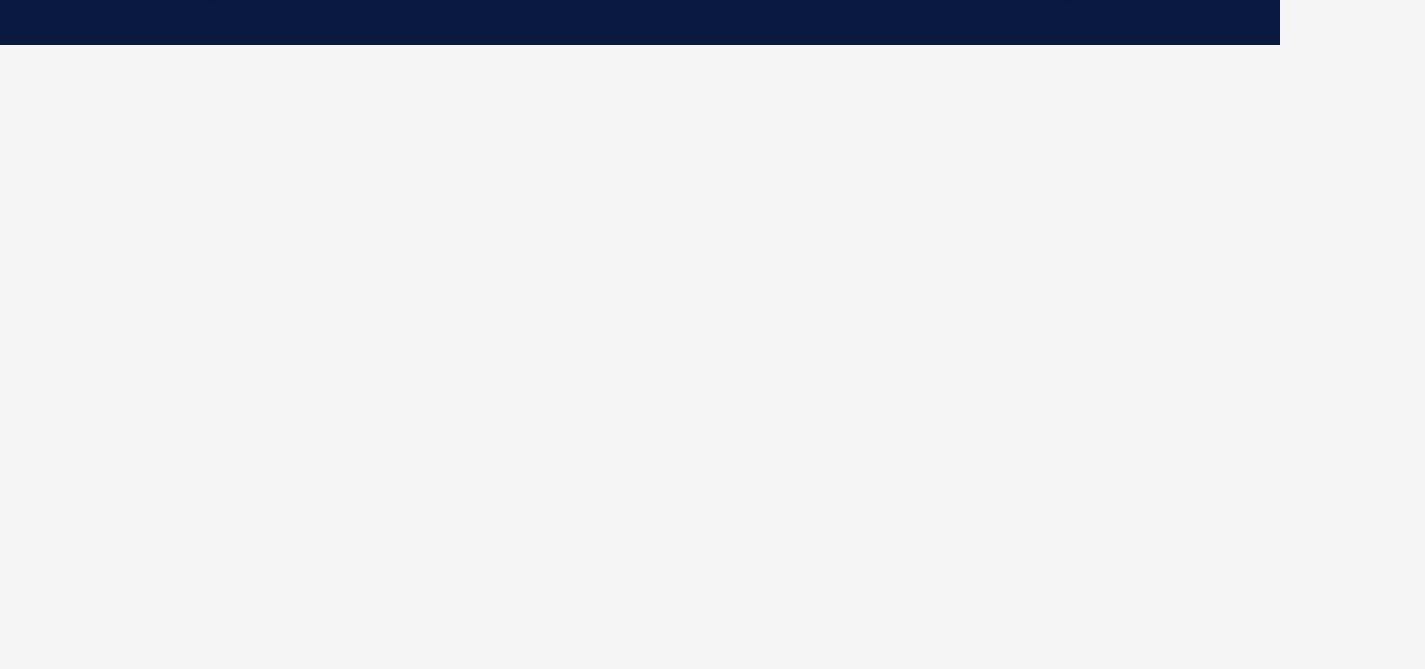
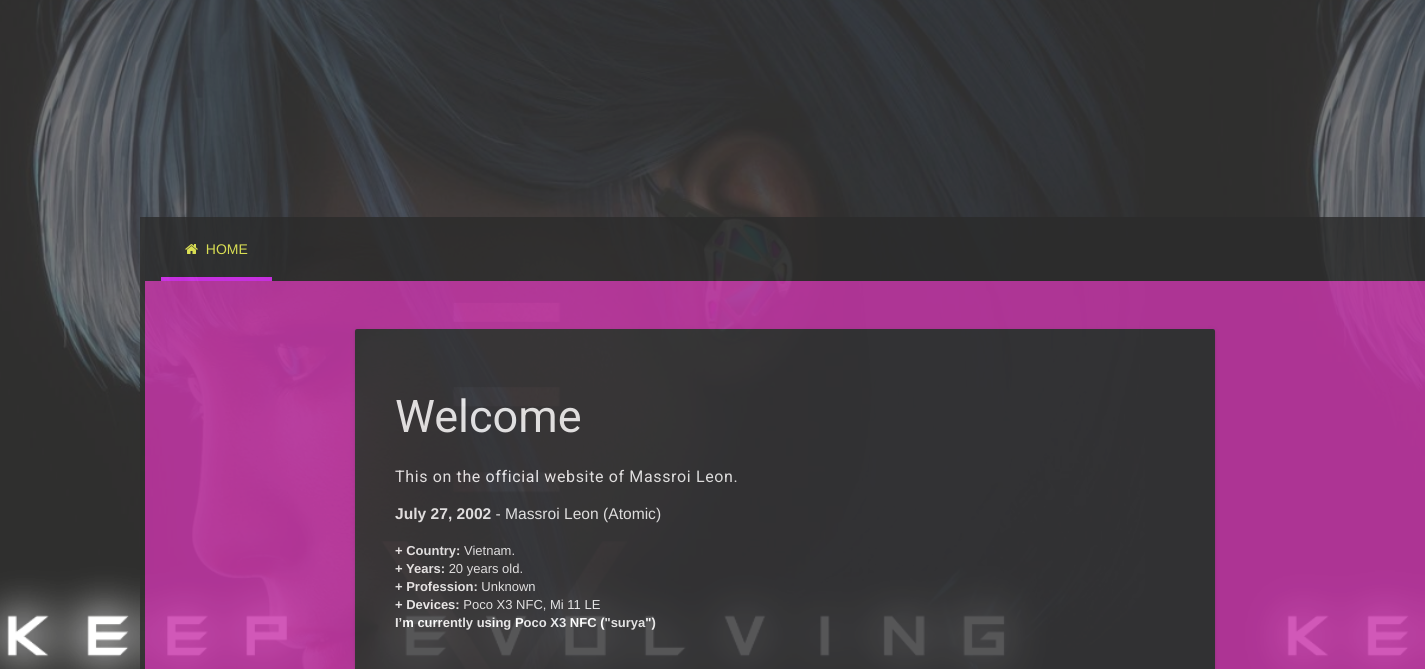
Before and after one commit to MikuchanDX/MassroiLeon, a plain HTML site: page index.html in a window 1280 px wide. Shown: the part 503-1172 px from the top of the page, 1425 px wide, since content can reach past the window. Before the commit the page ends 800 px from the top, so only its background shows below. Drawn offline with Linux system fonts and the light colour scheme.

Commit message:
Add files via upload
Signed-off-by: Massroi Leon <61457128+ZephyrAurora@users.noreply.github.com>

```diff
--- a/css/styles.css
+++ b/css/styles.css
@@ -15,9 +15,19 @@
  */
 
 html, body {
-  font-family: 'Roboto', 'Helvetica', sans-serif;
-  margin: 0;
-  padding: 0;
+  margin: 360px auto;
+      max-width: 1000px;
+      line-height: 1.6;
+      font-size: 18px;
+      color: rgb(225, 0, 25);
+      padding: 0 5px;
+      background:url(evo.png) no-repeat 100%;
+      background-size: 100%;
+      opacity: 0.83;
+      background-repeat: no-repeat;
+      background-attachment: fixed;
+      background-size: cover;
+      font-family: 'Source Sans Pro', Helvetica, Arial, sans-serif;
 }
 .mdl-demo .mdl-layout__header-row {
   padding-left: 40px;
@@ -50,7 +60,7 @@ html, body {
   line-height: 64px;
 }
 .mdl-demo .mdl-layout__tab-bar .mdl-layout__tab.is-active::after {
-  background-color: #56FF02;
+  background-color: #DD02FF;
   height: 4px;
 }
 .mdl-demo main > .mdl-layout__tab-panel {
@@ -217,7 +227,7 @@ html, body {
   margin-bottom: 24px;
 }
 .mdl-demo .mdl-layout__tab-panel:not(#overview) {
-  background-color: #091940;
+  background-color: #BD0D99;
 }
 .mdl-demo #features section {
   margin-bottom: 72px;
@@ -226,7 +236,7 @@ html, body {
   margin-bottom: 16px;
 }
 .mdl-demo .toc {
-  border-left: 4px solid #F4FF02;
+  border-left: 4px solid #FF0000;
   margin: 24px;
   padding: 0;
   padding-left: 8px;
@@ -245,7 +255,7 @@ html, body {
   margin-top: 0;
 }
 .mdl-demo .toc a {
-  color: #FF0202;
+  color: #FF0000;
   text-decoration: none;
   font-size: 16px;
   line-height: 28px;
```
Also changed, not shown: css/evo.png (added).
